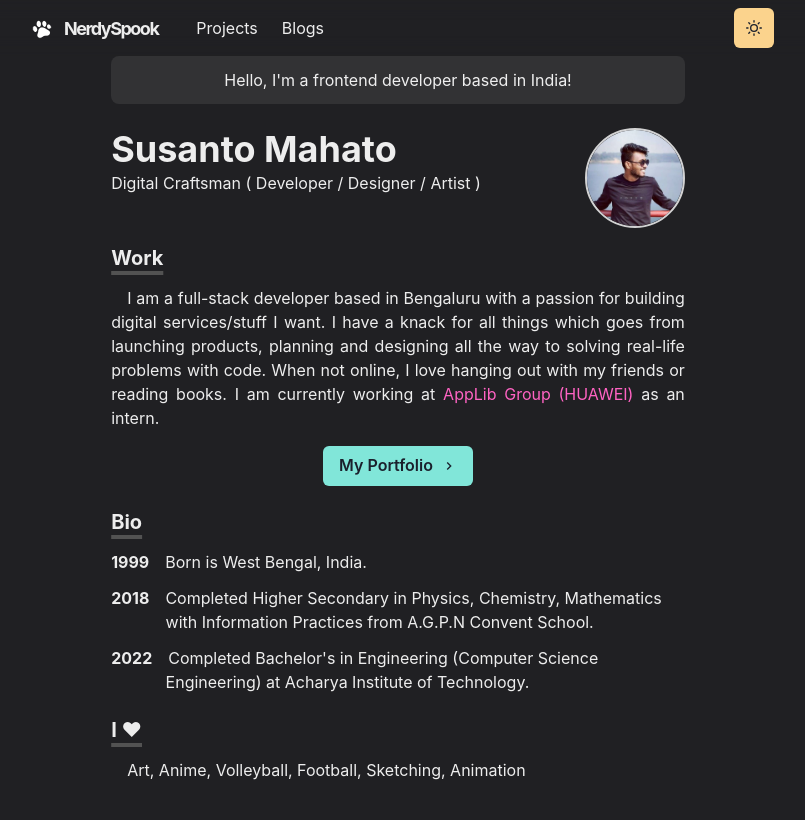
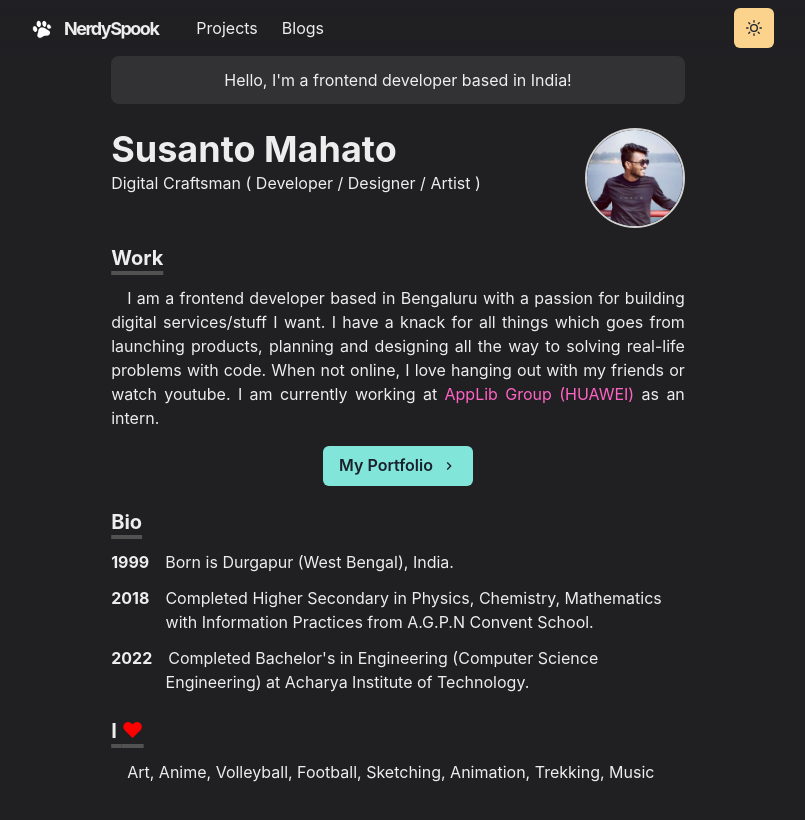
Before and after one commit to nerdyspook/nerdyspook-v2, a Next.js app: page / in a window 1280 px wide. Shown: the top 820 px of the page, without its empty margins (242-1047 px from the left). Built offline with nearby package versions, Linux system fonts and the light colour scheme.

Commit message:
updated personal info

```diff
--- a/pages/index.js
+++ b/pages/index.js
@@ -59,11 +59,11 @@ const Home = () => {
           Work
         </Heading>
         <Paragraph padding="10px">
-          I am a full-stack developer based in Bengaluru with a passion for
+          I am a frontend developer based in Bengaluru with a passion for
           building digital services/stuff I want. I have a knack for all things
           which goes from launching products, planning and designing all the way
           to solving real-life problems with code. When not online, I love
-          hanging out with my friends or reading books. I am currently working
+          hanging out with my friends or watch youtube. I am currently working
           at{' '}
           <Link href="https://applibgroup.dev/" isExternal>
             AppLib Group (HUAWEI)
@@ -86,7 +86,7 @@ const Home = () => {
         </Heading>
         <BioSection>
           <BioYear>1999</BioYear>
-          Born is West Bengal, India.
+          Born is Durgapur (West Bengal), India.
         </BioSection>
         <BioSection>
           <BioYear>2018</BioYear>
@@ -102,10 +102,11 @@ const Home = () => {
 
       <Section delay={0.6}>
         <Heading as="h3" variant="section-title">
-          I ♥
+          I <span style={{ color: 'red', fontSize: '1.35rem' }}>♥</span>
         </Heading>
         <Paragraph>
-          Art, Anime, Volleyball, Football, Sketching, Animation
+          Art, Anime, Volleyball, Football, Sketching, Animation, Trekking,
+          Music
         </Paragraph>
       </Section>
     </Container>
```
